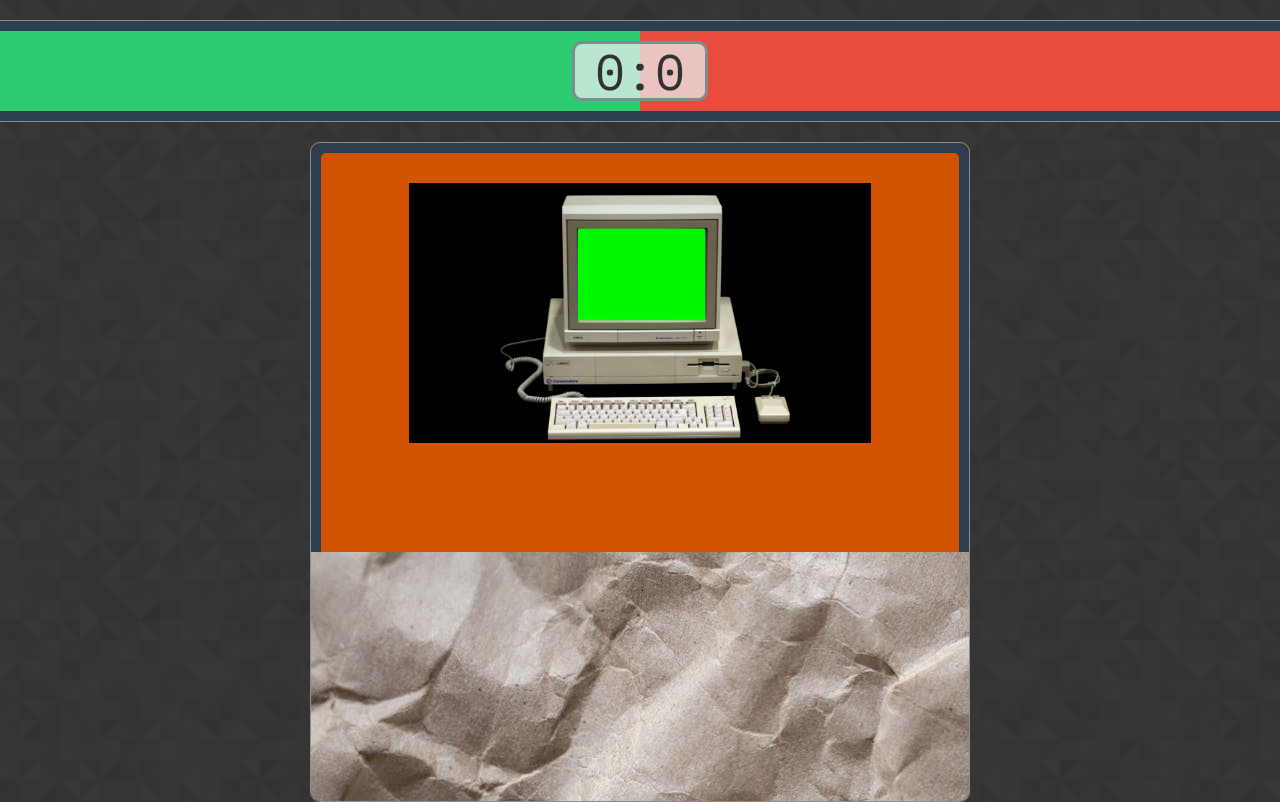
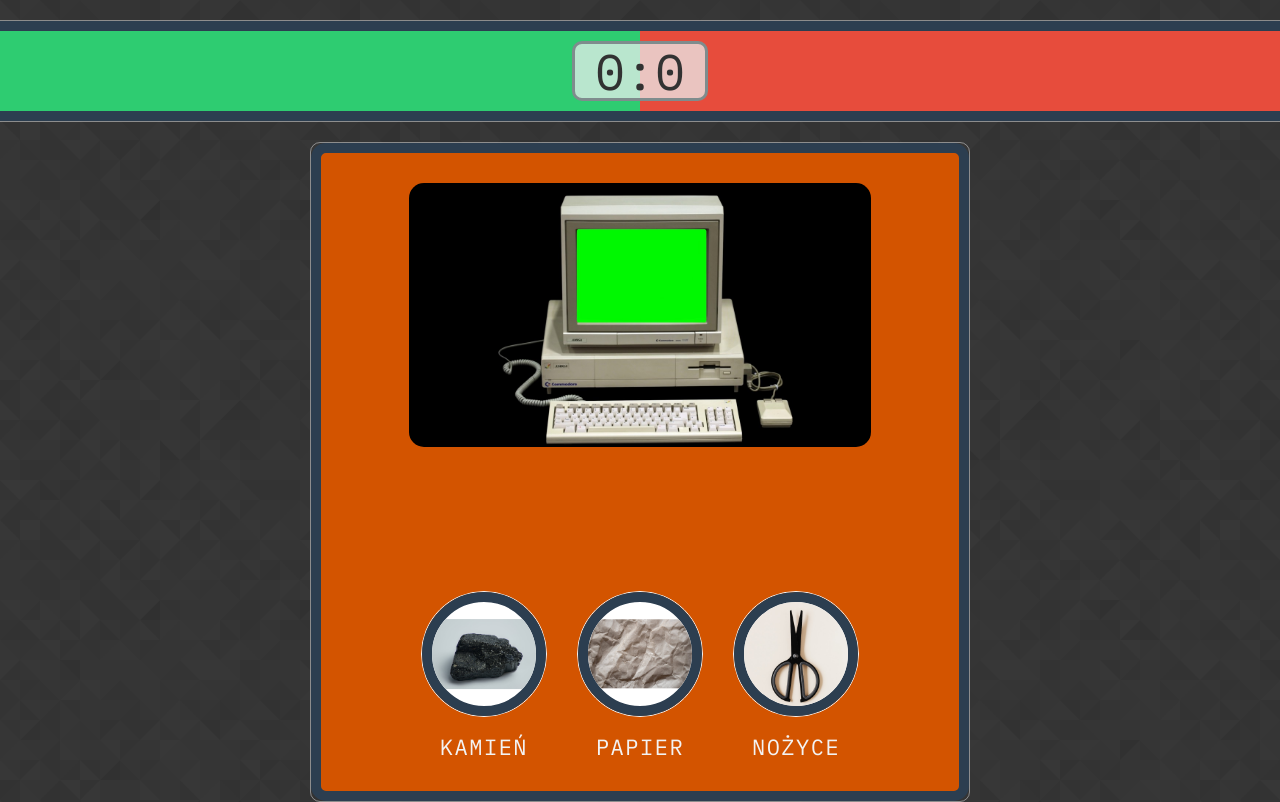
Before and after one commit to jerzy-jarczynski/rock-paper-scissors-game, a plain HTML site: page index.html in a window 1280 px wide. Drawn offline with Linux system fonts and the light colour scheme.

Commit message:
Add HTML/CSS for Buttons

```diff
--- a/index.html
+++ b/index.html
@@ -41,28 +41,31 @@
 
 				</div>
 
-				<!-- <div id="buttons">
-					<button id="play-rock">Kamień</button>
-					<button id="play-paper">Papier</button>
-					<button id="play-scissors">Nożyce</button>
-				</div> -->
-
 				<div id="buttons">
 
 					<div class="buttonWrapper">
+						<div class="buttonBorder">
 							<div class="imgWrapper" id="play-rock">
 								<img src="images/rock.jpeg" alt="">
 							</div>
 						</div>
+						<p>KAMIEŃ</p>
+					</div>
 					<div class="buttonWrapper">
+						<div class="buttonBorder">
 							<div class="imgWrapper" id="play-paper">
 								<img src="images/paper.jpeg" alt="">
 							</div>
 						</div>
+						<p>PAPIER</p>
+					</div>
 					<div class="buttonWrapper">
+						<div class="buttonBorder">
 							<div class="imgWrapper" id="play-scissors">
 								<img src="images/scissors.jpg" alt="">
 							</div>
+						</div>
+						<p>NOŻYCE</p>
 					</div>
 
 				</div>
--- a/sass/style.scss
+++ b/sass/style.scss
@@ -106,20 +106,68 @@ main {
 
     .image {
         width: 80%;
+        border-radius: 15px;
+        overflow: hidden;
 
         img {
             width: 100%;
+            height: 100%;
+            object-fit: cover;
         }
     }
 
     #buttons {
+        width: 100%;
         display: flex;
-        justify-content: space-around;
-        align-items: center;
+        justify-content: center;
+    }
 
-        .buttonWrapper {
-            overflow: hidden;
-            width: 30%;
+    .buttonWrapper {
+        width: 27%;
+        padding: 0 15px;
+        text-align: center;
+        font-size: 22px;
+        font-weight: 400;
+        letter-spacing: 1.5px;
+    }
+
+    .buttonBorder {
+        border: 1px solid $color-light;
+        border-radius: 500px;
+        margin-bottom: 15px;
+        transition: all .2s;
+    }
+
+    .imgWrapper {
+        background-color: #ffffff;
+        width: calc(100% - 20px);
+        padding-bottom: calc(100% - 20px);
+        position: relative;
+        overflow: hidden;
+        border-radius: 500px;
+        transition: all 0.2s;
+        cursor: pointer;
+        border: 10px solid $color-dark-gray;
+        box-sizing: content-box;
+
+        img {
+            position: absolute;
+            top: 50%;
+            left: 50%;
+            transform: translate(-50%, -50%);
+            width: 100%;
+            transition: all 0.2s;
         }
     }
+
+    .buttonBorder:hover {
+        transform: scale(0.9);
+        border: 4px solid $color-light;
+    }
+
+    .buttonBorder:hover img {
+        width: 120%;
+    }
+
+
 }
```
Also changed, not shown: css/style.css, 1 other file. Lines whose indentation alone changed are shown as unchanged.
